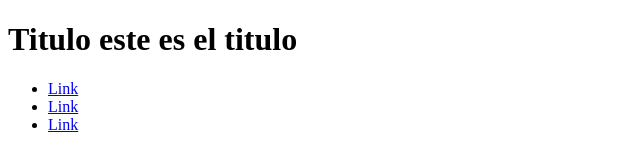
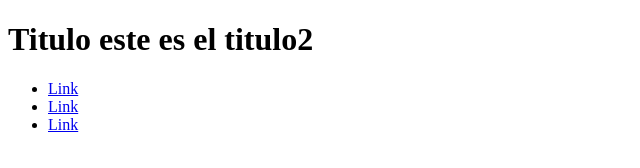
Before and after one commit to valeerr03/Clase_04, a plain HTML site: page index.html in a window 1280 px wide. Shown: the full height of the page, 0-640 px from the left. Drawn offline with Linux system fonts and the light colour scheme.

Commit message:
otra vezz2

```diff
--- a/index.html
+++ b/index.html
@@ -6,7 +6,7 @@
     <title>Branches y Merges</title>
 </head>
 <body>
-    <h1>Titulo este es el titulo</h1>
+    <h1>Titulo este es el titulo2</h1>
     <nav>
         <ul>
             <li><a href="#">Link</a></li>
```
